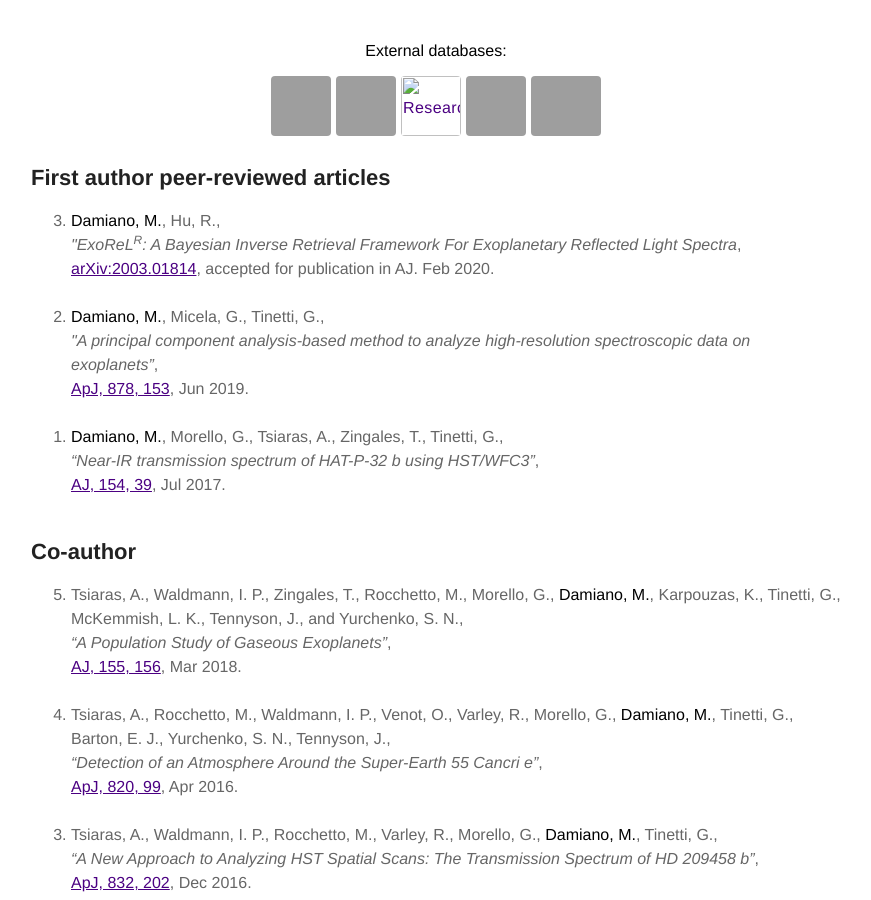
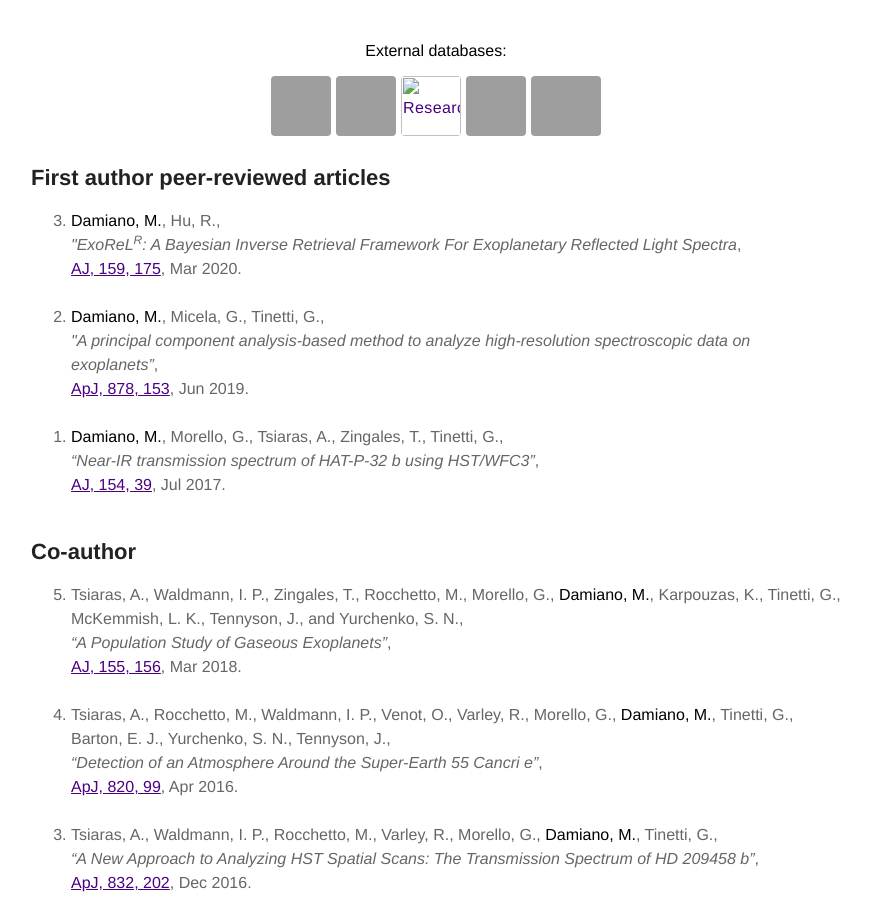
Before and after one commit to MDamiano/MDamiano.github.io, a Jekyll site: the page built from publications.md, in a window 1280 px wide and 900 px high, scrolled down 538 px, cut to the strip 0-900 px from the top of the window. Shown: the whole strip, without its empty margins (204-1075 px from the left). Built offline with Jekyll 4.4.1, drawn with Linux system fonts in a browser that asks for light colours; grey boxes are pictures that could not be loaded.

Commit message:
new publication

```diff
--- a/publications.md
+++ b/publications.md
@@ -20,7 +20,7 @@ layout: page
 <ol reversed>
     <li><strong>Damiano, M.</strong>, Hu, R.,
 	    <br /><i>"ExoReL<sup>R</sup>: A Bayesian Inverse Retrieval Framework For Exoplanetary Reflected Light Spectra</i>,
-	    <br /><a href="https://arxiv.org/abs/2003.01814">arXiv:2003.01814</a>, accepted for publication in AJ. Feb 2020.
+	    <br /><a href="https://doi.org/10.3847/1538-3881/ab79a5">AJ, 159, 175</a>, Mar 2020.
 	    <br /><br /></li>
 	<li><strong>Damiano, M.</strong>, Micela, G., Tinetti, G.,
 	    <br /><i>"A principal component analysis-based method to analyze high-resolution spectroscopic data on exoplanets”</i>,
```
Also changed, not shown: 1 other file.
